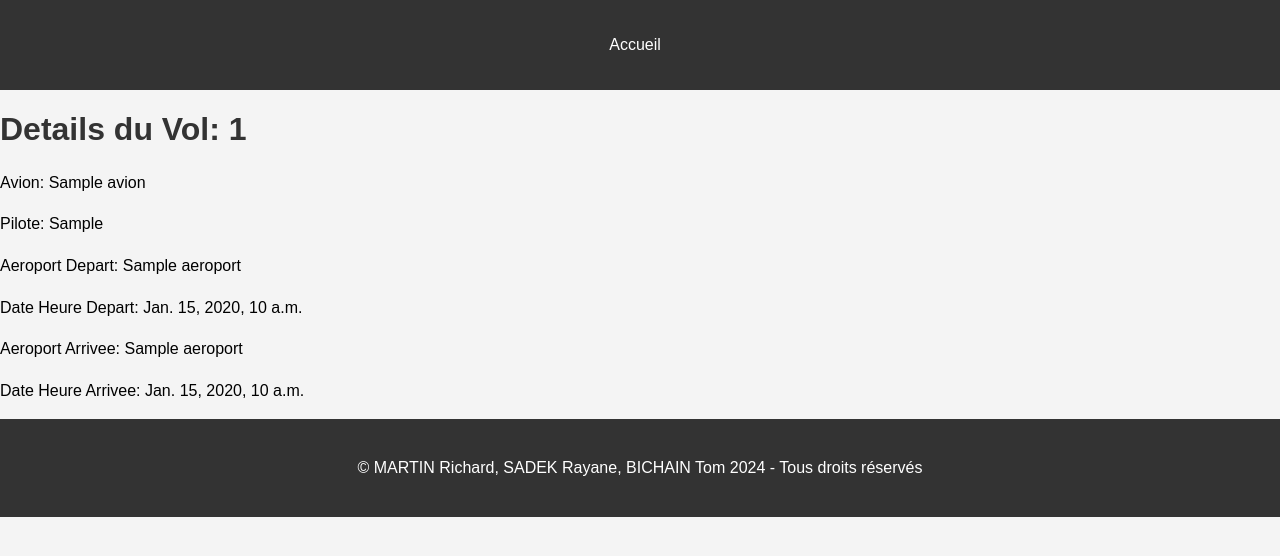
After one commit to MARTINrichard05/gestion_de_trafic_aerien, a Django app: page /vol_detail/1 in a window 1280 px wide. The commit adds this page. Shown: the top 556 px of the page. Run offline with Django 5.2, Linux system fonts and the light colour scheme; tables that the repository leaves empty hold one stand-in row (values such as "Sample post").

Commit message:
Ajout de vols/consultation/modification/supression possible

```diff
--- a/gestionnaire_aérien/aeromanager/forms.py
+++ b/gestionnaire_aérien/aeromanager/forms.py
@@ -9,7 +9,11 @@ class AeroportsForm(forms.ModelForm):
 class VolsForm(forms.ModelForm):
     class Meta:
         model = Vols
-        fields = ['avion', 'pilote', 'aeroport_depart', 'date_heure_depart', 'aeroport_arrivee']
+        fields = ['avion', 'pilote', 'aeroport_depart', 'date_heure_depart', 'aeroport_arrivee', 'date_heure_arrivee']
+        widgets = {
+            'date_heure_depart': forms.DateTimeInput(attrs={'placeholder': 'YYYY-MM-DD HH:MM:SS'}),
+            'date_heure_arrivee': forms.DateTimeInput(attrs={'placeholder': 'YYYY-MM-DD HH:MM:SS'}),
+        }
 
 class AvionsForm(forms.ModelForm):
     class Meta:
--- a/gestionnaire_aérien/aeromanager/models.py
+++ b/gestionnaire_aérien/aeromanager/models.py
@@ -16,6 +16,9 @@ class Aeroports(models.Model):
         managed = False
         db_table = 'aeroports'
 
+    def __str__(self):
+        return self.nom + " (" + self.pays + ")"
+
 
 class Avions(models.Model):
     nom = models.CharField(max_length=255)
@@ -27,7 +30,7 @@ class Avions(models.Model):
         db_table = 'avions'
 
     def __str__(self):
-        return f"{self.marque} {self.modele}"
+        return str(self.modele)+" "+str(self.nom)
 
 
 class Compagnies(models.Model):
@@ -52,6 +55,9 @@ class Pistes(models.Model):
         managed = False
         db_table = 'pistes'
 
+    def __str__(self):
+        return str(self.aeroport) + " - Piste " + str(self.numero)
+
 
 class TypesAvions(models.Model):
     marque = models.CharField(max_length=255)
@@ -65,7 +71,7 @@ class TypesAvions(models.Model):
         db_table = 'types_avions'
 
     def __str__(self):
-        return self.marque + " " + self.modele
+        return str(self.marque) + " " + self.modele
 
 
 class Vols(models.Model):
@@ -79,3 +85,6 @@ class Vols(models.Model):
     class Meta:
         managed = False
         db_table = 'vols'
+
+    def __str__(self):
+        return str(self.avion) + " - " + str(self.aeroport_depart) + " -> " + str(self.aeroport_arrivee)
--- a/gestionnaire_aérien/aeromanager/templates/base.html
+++ b/gestionnaire_aérien/aeromanager/templates/base.html
@@ -14,7 +14,6 @@
 
         </ul>
         </nav>
-        <h1>Gestionnaire de traffic aérien</h1>
 
     </header>
 
@@ -25,7 +24,7 @@
         {% endblock %}
     </main>
     <footer>
-        <p>&copy; MARTIN Richard 2024 - Tous droits réservés</p>
+        <p>&copy; MARTIN Richard, SADEK Rayane, BICHAIN Tom 2024 - Tous droits réservés</p>
     </footer>
 </body>
 </html>
--- /dev/null
+++ b/gestionnaire_aérien/aeromanager/templates/detail_vol.html
@@ -0,0 +1,12 @@
+{% extends 'base.html' %}
+
+{% block content %}
+    <h1>Details du Vol: {{ vol.id }}</h1>
+    <p>Avion: {{ vol.avion.nom }}</p>
+    <p>Pilote: {{ vol.pilote }}</p>
+    <p>Aeroport Depart: {{ vol.aeroport_depart.nom }}</p>
+    <p>Date Heure Depart: {{ vol.date_heure_depart }}</p>
+    <p>Aeroport Arrivee: {{ vol.aeroport_arrivee.nom }}</p>
+    <p>Date Heure Arrivee: {{ vol.date_heure_arrivee }}</p>
+
+{% endblock %}
--- a/gestionnaire_aérien/aeromanager/templates/index.html
+++ b/gestionnaire_aérien/aeromanager/templates/index.html
@@ -62,7 +62,7 @@
         <h2>Vols <a href="{% url 'add_vol' %}"><button>Add</button></a></h2>
         {% for vol in vols %}
             <p>
-                <a href="{% url 'vol_detail' vol.id %}">{{ vol.pilote }}</a>
+                <a href="{% url 'vol_detail' vol.id %}">{{ vol }}</a>
                 <a href="{% url 'edit_vol' vol.id %}"><button>Edit</button></a>
                 <a href="{% url 'delete_vol' vol.id %}"><button>Delete</button></a>
             </p>
--- a/gestionnaire_aérien/aeromanager/templates/type_avion_detail.html
+++ b/gestionnaire_aérien/aeromanager/templates/type_avion_detail.html
@@ -5,6 +5,6 @@
     <p>Description: {{ type_avion.description }}</p>
     <p>Longueur de piste nécessaire: {{ type_avion.longueur_piste_necessaire }}</p>
     {% if type_avion.image %}
-        <img src="{{ type_avion.image.url }}" alt="{{ type_avion.marque }} {{ type_avion.modele }}">
+        <img class="rounded-image" src="{{ type_avion.image.url }}" alt="{{ type_avion.marque }} {{ type_avion.modele }}">
     {% endif %}
 {% endblock %}
--- a/gestionnaire_aérien/aeromanager/urls.py
+++ b/gestionnaire_aérien/aeromanager/urls.py
@@ -11,6 +11,7 @@ urlpatterns = [
     path("compagnie_detail/<int:id>", views.compagnie_detail, name="compagnie_detail"),
     path("piste_detail/<int:id>", views.piste_detail, name="piste_detail"),
     path("type_avion/<int:id>", views.type_avion_detail, name="type_avion_detail"),
+    path("vol_detail/<int:id>", views.vol_detail, name="vol_detail"),
 
     path('add_aeroport/', views.add_aeroport, name='add_aeroport'),
     path('add_avion/', views.add_avion, name='add_avion'),
--- a/gestionnaire_aérien/aeromanager/views.py
+++ b/gestionnaire_aérien/aeromanager/views.py
@@ -59,6 +59,10 @@ def type_avion_detail(request, id):
         'type_avion': type_avion,
     }
     return render(request, 'type_avion_detail.html', context)
+
+def vol_detail(request, id):
+    vol = get_object_or_404(Vols, id=id)
+    return render(request, 'detail_vol.html', {'vol': vol})
 
 def add_aeroport(request):
     if request.method == 'POST':
--- a/gestionnaire_aérien/static/base.css
+++ b/gestionnaire_aérien/static/base.css
@@ -4,6 +4,11 @@ body {
     padding: 0;
     background-color: #f4f4f4;
 }
+.rounded-image {
+    border-radius: 20px;
+    height: 200px;
+}
+
 
 .container {
     display: flex;
@@ -41,6 +46,10 @@ h1, h2 {
     color: #333;
 }
 
+.maintitle {
+    color : #ffffff;
+}
+
 p {
     line-height: 1.6;
 }
```
Also changed, not shown: gestionnaire_aérien/aeromanager/static/base.css (+9 -0 lines), gestionnaire_aérien/aeromanager/templates/edit_vol.html (renamed from gestionnaire_aérien/aeromanager/templates/aeromanager/edit_vol.html).
